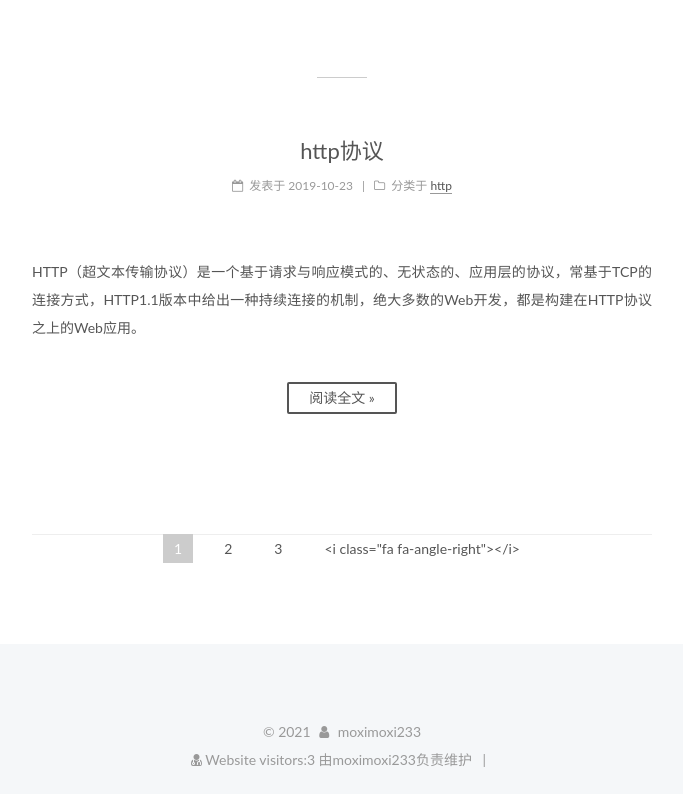
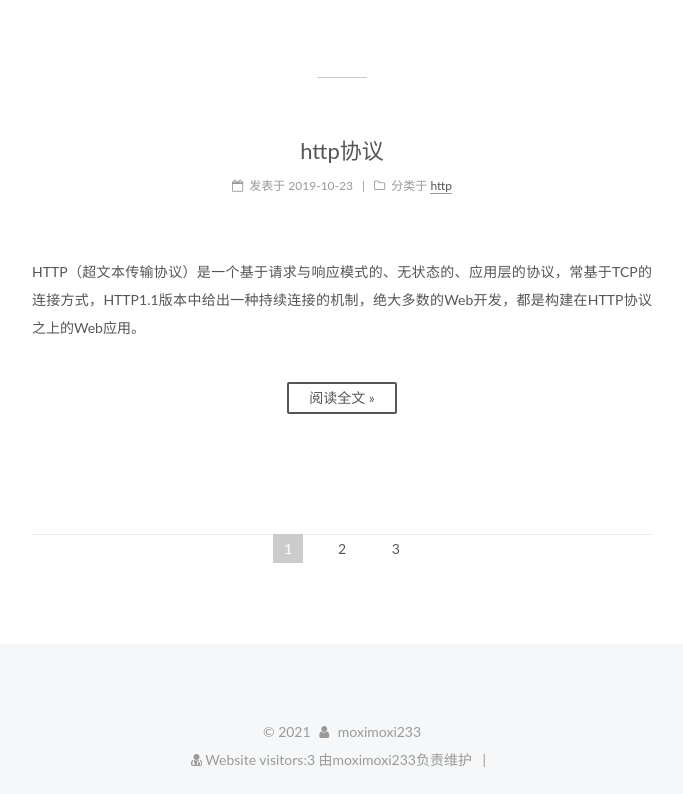
Before and after one commit to moximoxi233/moximoxi233.github.io, a plain HTML site: page index.html in a window 1280 px wide. Shown: the part 3918-4712 px from the top of the page, without its empty margins (428-1111 px from the left). Drawn offline with Linux system fonts and the light colour scheme; some packages are replaced by stand-ins of ours; a script that the page names is missing.

Commit message:
Site updated: 2021-05-15 21:09:36

```diff
--- a/index.html
+++ b/index.html
@@ -1737,7 +1737,10 @@ cookie不是很安全。如果cookie被拦截，就可以取得所有session信
 
 
   <nav class="pagination">
-    <span class="page-number current">1</span><a class="page-number" href="/page/2/">2</a><a class="page-number" href="/page/3/">3</a><a class="extend next" rel="next" href="/page/2/">&lt;i class&#x3D;&quot;fa fa-angle-right&quot;&gt;&lt;&#x2F;i&gt;</a>
+    <span class="page-number current">1</span>
+      <a class="page-number" href="/page/2/">2</a>
+      <a class="page-number" href="/page/3/">3</a>
+<!--      <a class="extend next" rel="next" href="/page/2/">&lt;i class&#x3D;&quot;fa fa-angle-right&quot;&gt;&lt;&#x2F;i&gt;</a>-->
   </nav>
 
 
```
